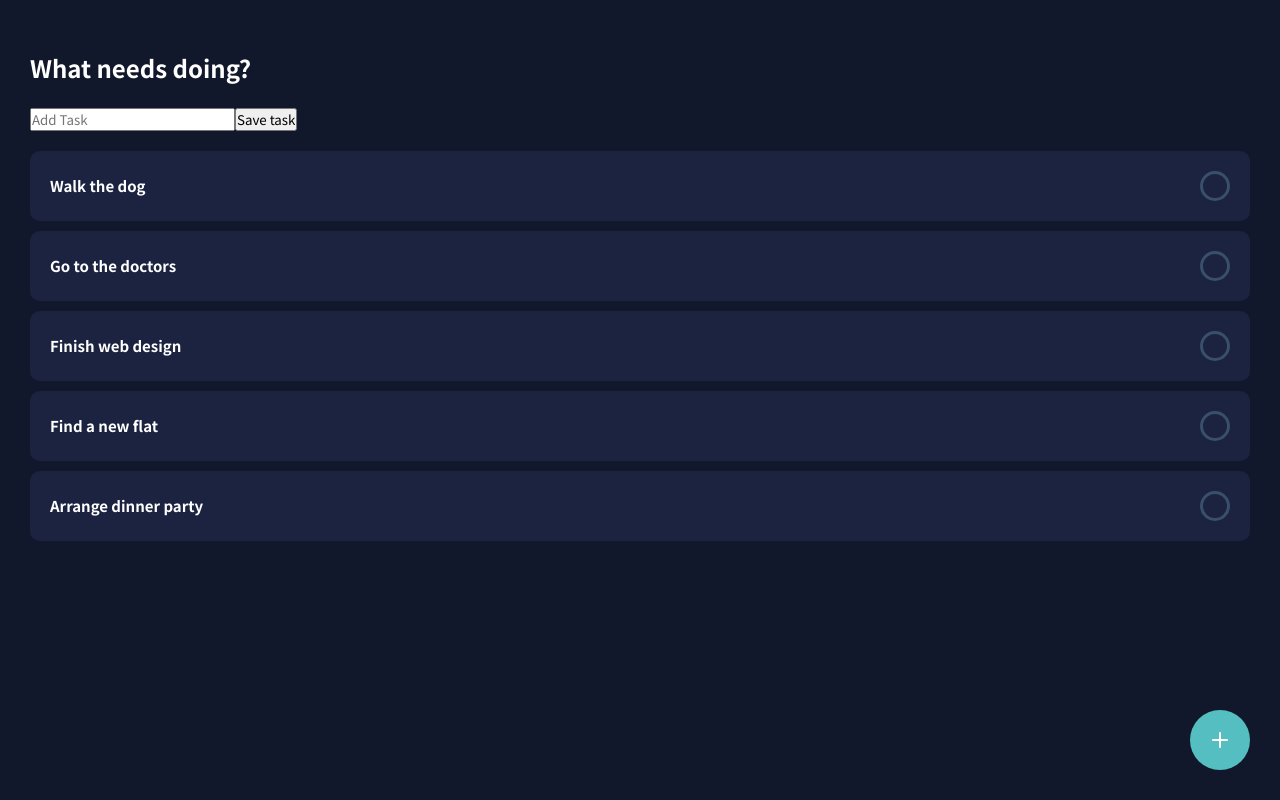
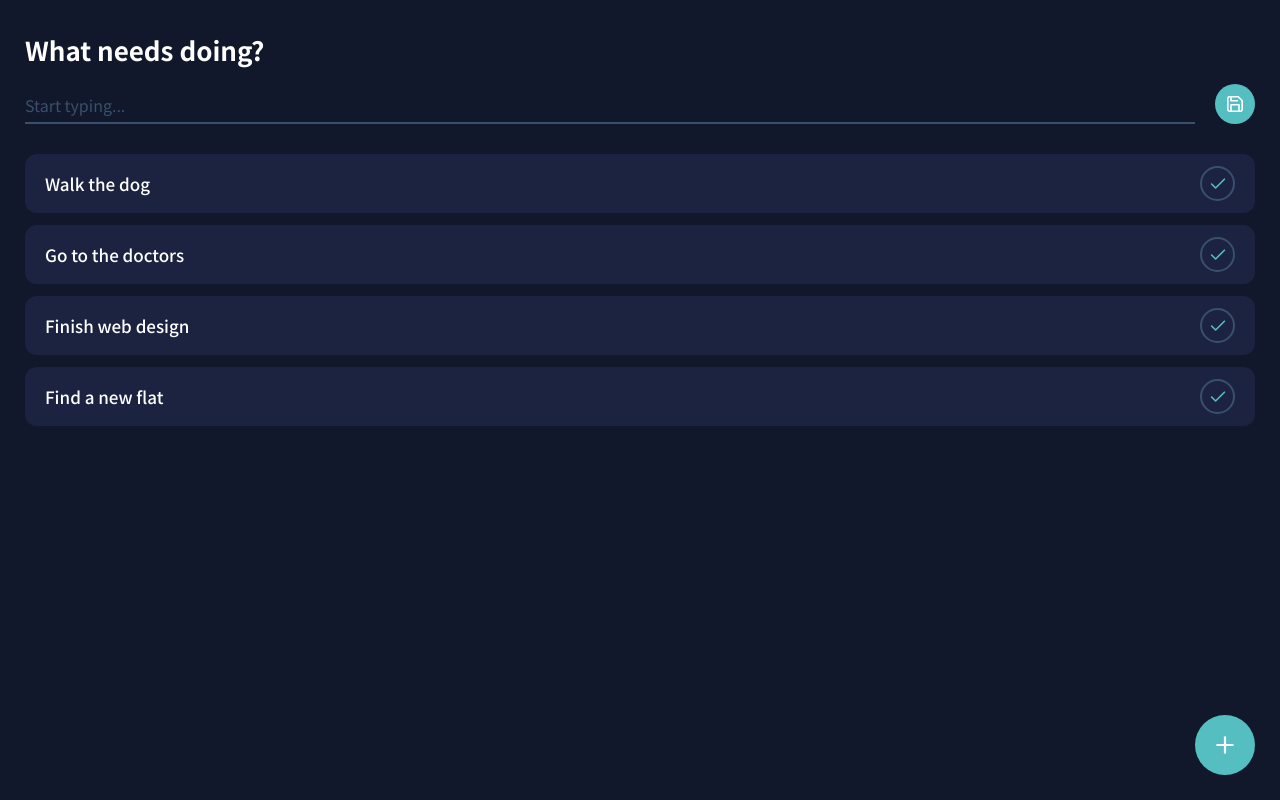
Before and after one commit to m-yates/task-tracker, a React (Create React App) app: page / in a window 1280 px wide. Both pictures are taken after a click on the button 1220 px from the left and 740 px from the top of the page. Built offline with nearby package versions, Linux system fonts and the light colour scheme.

Commit message:
added static desktop files

```diff
--- a/public/index.html
+++ b/public/index.html
@@ -14,7 +14,7 @@
     <link rel="preconnect" href="https://fonts.googleapis.com" />
     <link rel="preconnect" href="https://fonts.gstatic.com" crossorigin />
     <link
-      href="https://fonts.googleapis.com/css2?family=Noto+Sans+SC:wght@400;700&display=swap"
+      href="https://fonts.googleapis.com/css2?family=Noto+Sans+JP:wght@400;500;700&display=swap"
       rel="stylesheet"
     />
     <title>Task Tracker</title>
--- a/src/App.js
+++ b/src/App.js
@@ -11,31 +11,33 @@
 const StyledPage = styled.div`
   position: relative;
   min-height: 100vh;
-  padding: 50px 30px;
+  padding: 30px 25px;
   display: flex;
-  background-color: ${(props) => props.theme.colors.blueDarkest};
-  color: ${(props) => props.theme.colors.white};
 `;
 
 const StyledTitle = styled.h1`
   ${(props) => props.theme.text.h1};
+  margin-bottom: 15px;
 `;
 
 const StyledTracker = styled.div`
   width: 100%;
   display: flex;
   flex-direction: column;
-  row-gap: 20px;
 `;
 
 const StyledButtonAdd = styled(StyledButton)`
   position: fixed;
-  bottom: 30px;
-  right: 30px;
+  bottom: 25px;
+  right: 25px;
   width: 60px;
   height: 60px;
   background-color: ${(props) => props.theme.colors.blueLight};
   color: ${(props) => props.theme.colors.white};
+  svg {
+    transform: scale(1.1);
+    transform-origin: center;
+  }
 `;
 
 const App = () => {
@@ -45,7 +47,6 @@
     { id: nanoid(), text: "Go to the doctors", complete: false },
     { id: nanoid(), text: "Finish web design", complete: true },
     { id: nanoid(), text: "Find a new flat", complete: false },
-    { id: nanoid(), text: "Arrange dinner party", complete: false },
   ]);
 
   const addTask = (task) => {
@@ -65,7 +66,7 @@
   const toggleComplete = (id) => {
     setTasks(
       tasks.map((task) =>
-        // For each task, if the task id is equal to the ID passed in, set the complete value of this task to be the opposite of whatever the current complete value is. Otherwise return the task in its current form
+        // For each task, if the task id is equal to the ID passed in, set the 'complete' value of this task to be the opposite of whatever the current 'complete' value is. Otherwise return the task in its current form
         task.id === id ? { ...task, complete: !task.complete } : task
       )
     );
--- a/src/components/AddTask.js
+++ b/src/components/AddTask.js
@@ -1,4 +1,45 @@
 import { useState } from "react";
+import styled from "styled-components";
+
+const StyledForm = styled.form`
+  display: flex;
+  align-items: flex-end;
+  column-gap: 20px;
+  margin-bottom: 30px;
+`;
+
+const StyledInputText = styled.input`
+  border: none;
+  outline: none;
+  background-color: transparent;
+  flex-grow: 1;
+  border-bottom: 2px ${(props) => props.theme.colors.blueMd} solid;
+  color: ${(props) => props.theme.colors.white};
+  ${(props) => props.theme.text.p};
+  padding-bottom: 5px;
+  &::placeholder {
+    ${(props) => props.theme.text.p};
+    color: ${(props) => props.theme.colors.blueMd};
+  }
+`;
+
+const StyledInputSubmit = styled.button`
+  border: none;
+  outline: none;
+  width: 40px;
+  height: 40px;
+  border-radius: 50%;
+  display: flex;
+  align-items: center;
+  justify-content: center;
+  background-color: ${(props) => props.theme.colors.blueLight};
+
+  svg {
+    stroke: ${(props) => props.theme.colors.white};
+    transform: scale(0.8);
+    transform-origin: center;
+  }
+`;
 
 const AddTask = ({ onAdd }) => {
   const [text, setText] = useState("");
@@ -12,15 +53,32 @@
     setText("");
   };
   return (
-    <form onSubmit={onSubmit}>
-      <input
+    <StyledForm onSubmit={onSubmit}>
+      <StyledInputText
         type="text"
-        placeholder="Add Task"
+        placeholder="Start typing..."
         value={text}
         onChange={(e) => setText(e.target.value)}
       />
-      <input type="submit" value="Save task" />
-    </form>
+      <StyledInputSubmit type="submit" value="Save task">
+        <svg
+          xmlns="http://www.w3.org/2000/svg"
+          width="24"
+          height="24"
+          viewBox="0 0 24 24"
+          fill="none"
+          stroke="currentColor"
+          strokeWidth="2"
+          strokeLinecap="round"
+          strokeLinejoin="round"
+          className="feather feather-save"
+        >
+          <path d="M19 21H5a2 2 0 0 1-2-2V5a2 2 0 0 1 2-2h11l5 5v11a2 2 0 0 1-2 2z"></path>
+          <polyline points="17 21 17 13 7 13 7 21"></polyline>
+          <polyline points="7 3 7 8 15 8"></polyline>
+        </svg>
+      </StyledInputSubmit>
+    </StyledForm>
   );
 };
 
--- a/src/components/Task.js
+++ b/src/components/Task.js
@@ -5,8 +5,8 @@
   display: flex;
   align-items: center;
   justify-content: space-between;
-  padding: 20px;
-  border-radius: 10px;
+  padding: 12px 20px;
+  border-radius: 12px;
   background-color: ${(props) => props.theme.colors.blueDark};
 `;
 const StyledHeading = styled.div`
@@ -14,11 +14,13 @@
 `;
 
 const StyledButtonComplete = styled(StyledButton)`
-  border: 3px ${(props) => props.theme.colors.blueMd} solid;
-  width: 30px;
-  height: 30px;
+  border: 2px ${(props) => props.theme.colors.blueMd} solid;
+  width: 35px;
+  height: 35px;
   svg {
-    opacity: 0;
+    stroke: ${(props) => props.theme.colors.blueLight};
+    transform: scale(0.8);
+    transform-origin: center;
   }
 `;
 
--- a/src/components/Tasks.js
+++ b/src/components/Tasks.js
@@ -5,7 +5,7 @@
 const StyledTasks = styled.div`
   display: flex;
   flex-direction: column;
-  row-gap: 10px;
+  row-gap: 12px;
 `;
 
 const Tasks = ({ tasks, onDelete, onToggle }) => {
--- a/src/styles/GlobalStyle.js
+++ b/src/styles/GlobalStyle.js
@@ -7,7 +7,11 @@
     box-sizing: border-box;
     margin: 0;
     padding: 0;
-    font-family: "Noto Sans SC", sans-serif;
+    font-family: "Noto Sans JP", sans-serif;
     font-weight: 400;
   }
+  body {
+    background-color: ${(props) => props.theme.colors.blueDarkest};
+    color: ${(props) => props.theme.colors.white};
+  }
 `;
--- a/src/styles/theme.js
+++ b/src/styles/theme.js
@@ -12,17 +12,18 @@
   },
   text: {
     h1: () => css`
-      font-size: 24px;
+      font-size: 26px;
       font-weight: 700;
       line-height: 150%;
     `,
     h2: () => css`
-      font-size: 15px;
-      font-weight: 700;
+      font-size: 17px;
+      font-weight: 500;
       line-height: 150%;
     `,
     p: () => css`
       font-size: 16px;
+      font-weight: 400;
       line-height: 150%;
     `,
   },
```
